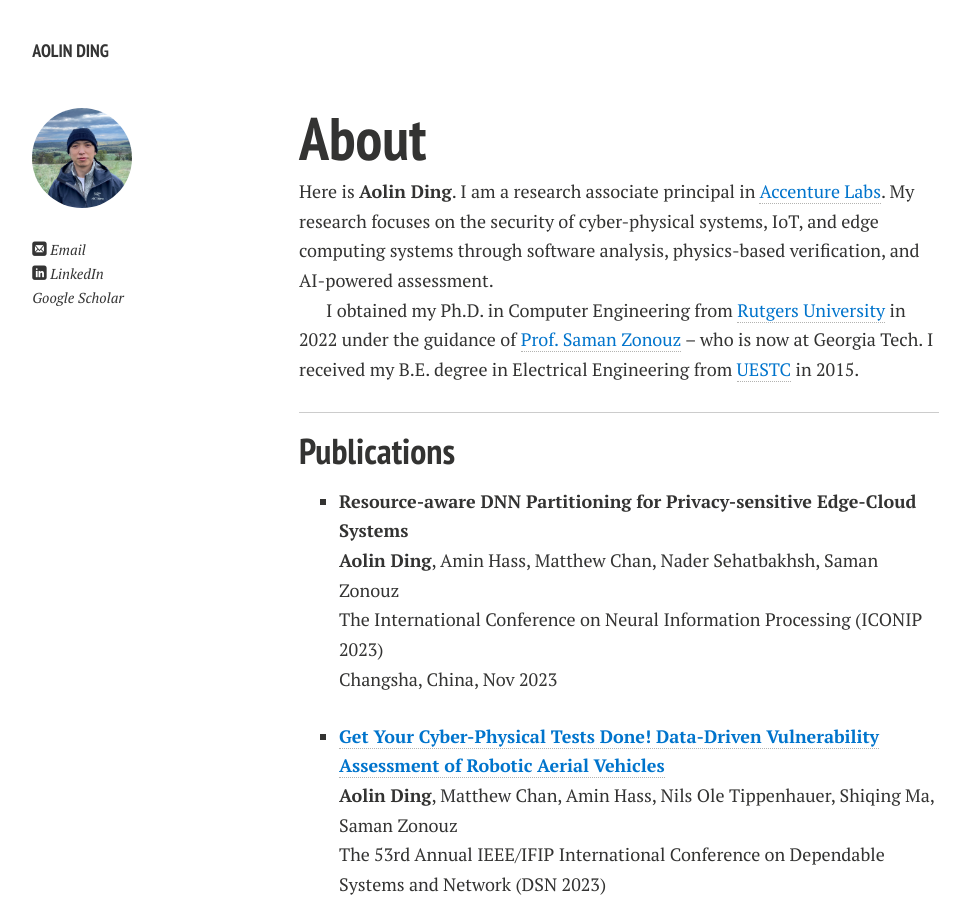
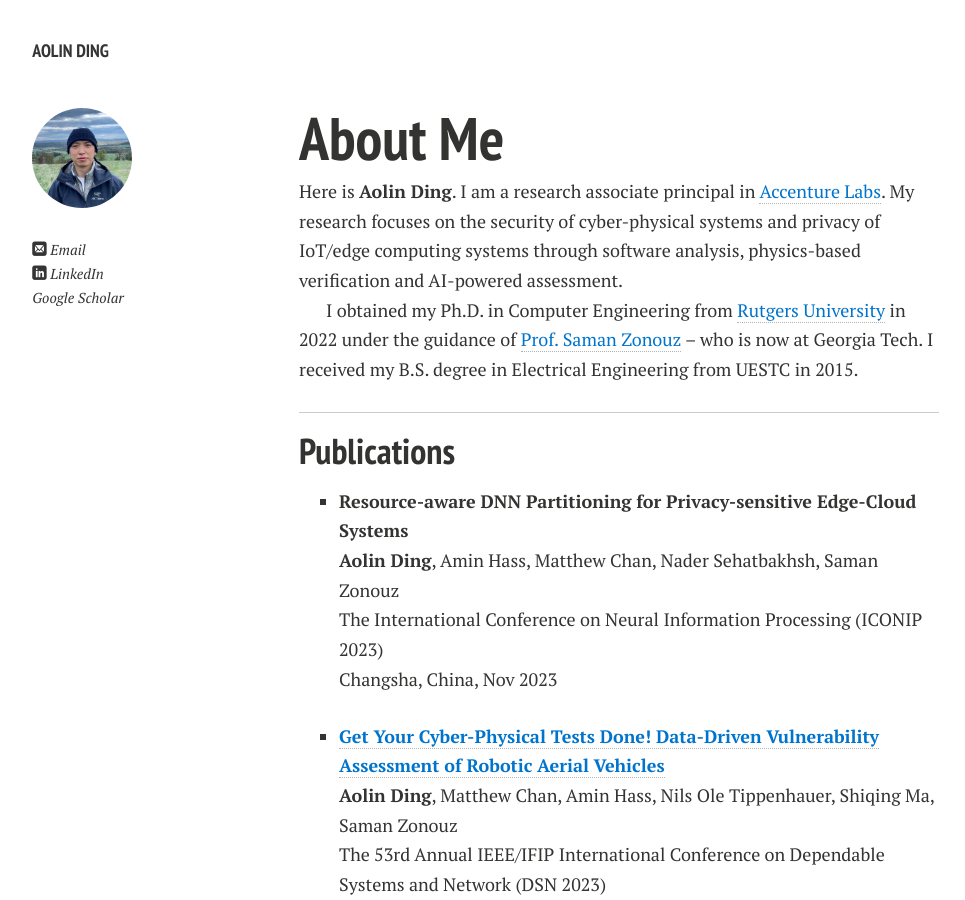
Before and after one commit to aolind/aolind.github.io, a Jekyll site: the page built from index.md, in a window 1280 px wide and 900 px high. Shown: the whole window, without its empty margins (21-986 px from the left). Built offline with Jekyll 4.4.1, drawn with Linux system fonts in a browser that asks for light colours; nearby versions of some CDN libraries; comment, search, counter and statistics services are not loaded; a style sheet for code colours, icons or effects is not loaded; our own code applies the rules of GitHub Pages for plain Markdown files; some of the changed text lies outside the part shown.

Commit message:
Fix typos

```diff
--- a/_includes/footer.html
+++ b/_includes/footer.html
@@ -1,6 +1,3 @@
 <h6>&copy; {{ site.time | date: '%Y' }} {{ site.owner.name }}.
-Last updated: Sep 23, 2024.
+Last updated: Sep 23, 2023.
 </h6>
-
-
-<!-- Lastly modified by Hanlin CAI in 2023/03/16 -->
--- a/index.md
+++ b/index.md
@@ -2,11 +2,11 @@
 layout: page
 ---
 
-# About
+# About Me
 
-Here is **Aolin Ding**. I am a research associate principal in [<font color='0074cc'>Accenture Labs</font>](https://www.accenture.com/us-en/about/accenture-labs-index). My research focuses on the security of cyber-physical systems, IoT, and edge computing systems through software analysis, physics-based verification, and AI-powered assessment.
+Here is **Aolin Ding**. I am a research associate principal in [<font color='0074cc'>Accenture Labs</font>](https://www.accenture.com/us-en/about/accenture-labs-index). My research focuses on the security of cyber-physical systems and privacy of IoT/edge computing systems through software analysis, physics-based verification and AI-powered assessment.
 
-I obtained my Ph.D. in Computer Engineering from [<font color='0074cc'>Rutgers University</font>](https://www.ece.rutgers.edu/) in 2022 under the guidance of [<font color='0074cc'>Prof. Saman Zonouz</font>](https://sites.google.com/site/samanzonouz4n6/saman-zonouz) – who is now at Georgia Tech. I received my B.E. degree in Electrical Engineering from [<font color='0074cc'>UESTC</font>](https://en.uestc.edu.cn/) in 2015.
+I obtained my Ph.D. in Computer Engineering from [<font color='0074cc'>Rutgers University</font>](https://www.ece.rutgers.edu/) in 2022 under the guidance of [<font color='0074cc'>Prof. Saman Zonouz</font>](https://sites.google.com/site/samanzonouz4n6/saman-zonouz) – who is now at Georgia Tech. I received my B.S. degree in Electrical Engineering from UESTC in 2015.
 
 ---
 
```
